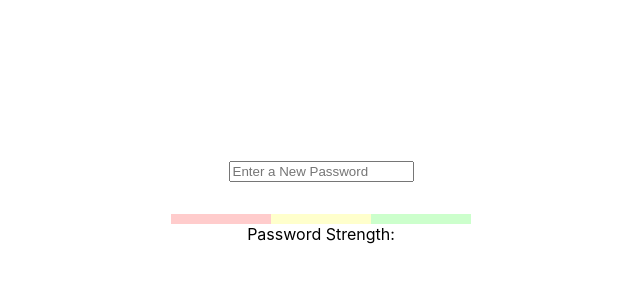
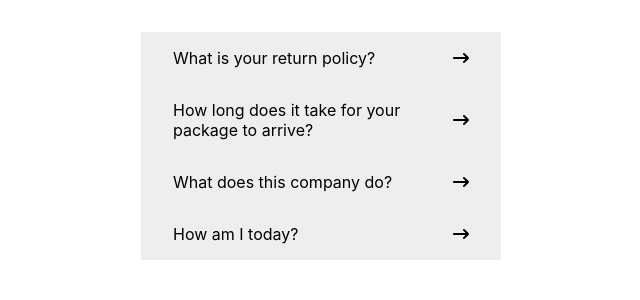
Before and after one commit to austingae-html-css-javascript/reactJS-hooks, a React (Create React App) app: page / in a window 1280 px wide. Shown: the top 300 px of the page, without its empty margins (319-959 px from the left). Built offline with nearby package versions, Linux system fonts and the light colour scheme.

Commit message:
useState Accordion Exercise on my Own Without Any Tutorial Help

```diff
--- /dev/null
+++ b/src/Accordion/Accordion.css
@@ -0,0 +1,14 @@
+* {
+  box-sizing: content-box;
+  margin: 0rem;
+}
+
+.accordion {
+  width: 360px;
+  margin-inline: auto;
+  /*
+  Parent Div's Width = Child Div's Width + Padding + Border + Margin
+  375px = 360px + 0px + 0px + margin-inline: auto, so (7.5px + 7.5px)
+  */
+  margin-top: 2rem;
+}
--- /dev/null
+++ b/src/Accordion/Accordion.js
@@ -0,0 +1,41 @@
+import React from 'react'
+
+import "./Accordion.css";
+
+import AccordionItem from './AccordionItem';
+const Accordion = () => {
+
+  return (
+    <main>
+      <div className='accordion'>
+        <AccordionItem question="What is your return policy?" answer="Adipisicing commodo amet pariatur laboris esse nisi ex excepteur. Sit voluptate sunt dolor minim consequat nulla fugiat elit. Cillum reprehenderit duis id eiusmod ea qui sint sunt pariatur nisi aliqua culpa mollit. Ad ipsum aute amet et eiusmod culpa ex sit consequat sunt. Proident mollit velit aliquip consequat nulla qui." />
+        <AccordionItem question="How long does it take for your package to arrive?" answer="Culpa ut minim consectetur nostrud. Proident ea laborum labore amet laboris anim aliquip cillum incididunt laboris eu minim. Consequat dolor exercitation eiusmod ex laboris laboris id. Quis veniam esse dolor sit fugiat voluptate Lorem sunt exercitation Lorem. Cupidatat occaecat magna reprehenderit nisi do ea cupidatat magna minim occaecat nisi nulla esse." />
+        <AccordionItem question="What does this company do?" answer="Culpa ut minim consectetur nostrud. Proident ea laborum labore amet laboris anim aliquip cillum incididunt laboris eu minim. Consequat dolor exercitation eiusmod ex laboris laboris id. Quis veniam esse dolor sit fugiat voluptate Lorem sunt exercitation Lorem. Cupidatat occaecat magna reprehenderit nisi do ea cupidatat magna minim occaecat nisi nulla esse." />
+        <AccordionItem question="How am I today?" answer="Culpa ut minim consectetur nostrud. Proident ea laborum labore amet laboris anim aliquip cillum incididunt laboris eu minim. Consequat dolor exercitation eiusmod ex laboris laboris id. Quis veniam esse dolor sit fugiat voluptate Lorem sunt exercitation Lorem. Cupidatat occaecat magna reprehenderit nisi do ea cupidatat magna minim occaecat nisi nulla esse." />
+      </div>
+    </main>
+  )
+}
+
+export default Accordion
+
+/*
+setUseStateArray(useStateArray.concat("item")) to add "item" to the useStateArray
+*/
+/*
+HTML & CSS & Javascript Approach:
+  1) Mobile First Approach - Yes.
+  2) Create the HTML layout - Yes.
+  -
+  <section>
+    <div class="container">
+    </div>
+  </section>
+  3) Create the HTML elements - Yes.
+  4) Decorate the HTML elements -
+  If * {box-sizing: content-box}
+  - Parent Div's Width = Child Div's Width+Padding+Border+Margin
+  - Parent Div's Width = Block Element's Width+Padding+Border+Margin
+  - However, Parent Div's Width != Inline Element's Width+Padding+Border+Margin
+  5) Javascript -
+*/
--- /dev/null
+++ b/src/Accordion/AccordionItem.css
@@ -0,0 +1,21 @@
+.accordion__item-question-container {
+  display: flex;
+  flex-direction: row;
+  align-items: center;
+  justify-content: space-between;
+
+  padding: 1rem 2rem 1rem 2rem;
+
+  background-color: rgb(238,238,238);
+
+  cursor: pointer;
+}
+
+.accordion__item-question-container:hover {
+  background-color: rgb(202,204,205);
+}
+
+.accordion__item-icon {
+  transition: transform 1s;
+  transition-timing-function: ease-out;
+}
--- /dev/null
+++ b/src/Accordion/AccordionItem.js
@@ -0,0 +1,34 @@
+import React, { useTransition } from 'react'
+
+import { useState } from 'react';
+
+import { FontAwesomeIcon } from "@fortawesome/react-fontawesome";
+import { faArrowRightLong } from '@fortawesome/free-solid-svg-icons';
+
+import "./AccordionItem.css";
+
+const AccordionItem = (props) => {
+  let [showAnswer, setShowAnswer] = useState(false);
+  let [rotateIcon, setRotateIcon] = useState("");
+
+  return (
+    <div className='accordion__item'>
+    <div className='accordion__item-question-container' onClick={() => {
+      if (showAnswer == false) {
+        setRotateIcon("rotate(90deg)");
+        setShowAnswer(true);
+      }
+      else if (showAnswer == true) {
+        setRotateIcon("rotate(0deg)");
+        setShowAnswer(false);
+      }
+    }}>
+      <p className='accordion__item-question'>{props.question}</p>
+      <FontAwesomeIcon className='accordion__item-icon' icon={faArrowRightLong} style={{transform: rotateIcon}}/>
+    </div>
+    {showAnswer && <p>{props.answer}</p>}
+  </div>
+  )
+}
+
+export default AccordionItem
--- a/src/App.js
+++ b/src/App.js
@@ -1,11 +1,11 @@
 import logo from './logo.svg';
 import './App.css';
 
-import PasswordStrength from "./PasswordStrength/PasswordStrength";
+import Accordion from "./Accordion/Accordion";
 
 function App() {
   return (
-    <PasswordStrength />
+    <Accordion />
   );
 }
 
```
